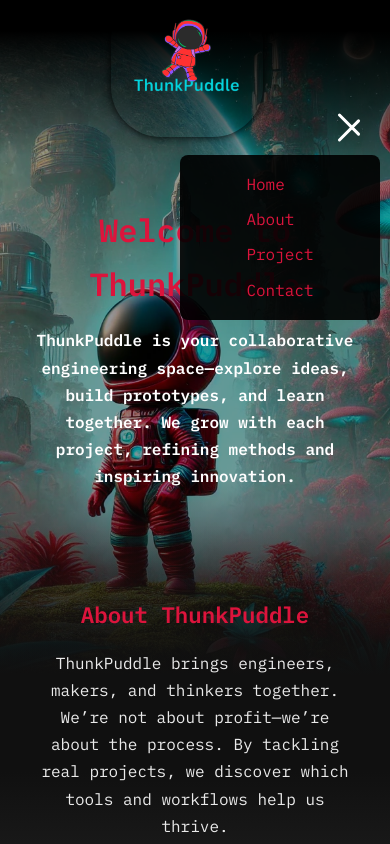
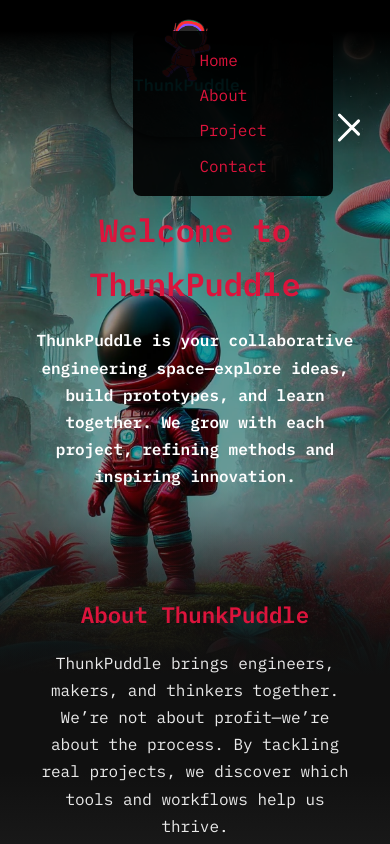
Before and after one commit to ThunkPuddle/ThunkPuddle, a plain HTML site: page index.html in a window 390 px wide. Both pictures are taken after a click on the button "Toggle navigation". Shown: the top 844 px of the page. Drawn offline with Linux system fonts and the light colour scheme.

Commit message:
centered menu for computer screen

```diff
--- a/styles.css
+++ b/styles.css
@@ -80,8 +80,11 @@ a:hover {
 
 /* Header Navigation */
 .nav {
-    flex-grow: 1;
-    top: 1.5rem;
+    position: absolute;
+    top: 50%;
+    left: 50%;
+    right: 50%;
+
     display: flex;
     justify-content: center;
     align-items: center;
@@ -410,8 +413,10 @@ body:not(:root:root) .header.scrolled {
         display: none; /* Hidden by default */
         flex-direction: column;
         position: absolute;
-        top: 100%; /* Position just below the header */
-        right: 10px; /* Align to the right near the hamburger menu */
+        transform: none;
+        top: 20%; /* Position just below the header */
+        left: auto;
+        right: 57px; /* Align to the right near the hamburger menu */
         width: 200px; /* Set a narrower width */
         background: rgba(0, 0, 0, 0.9);
         z-index: 1000;
```
